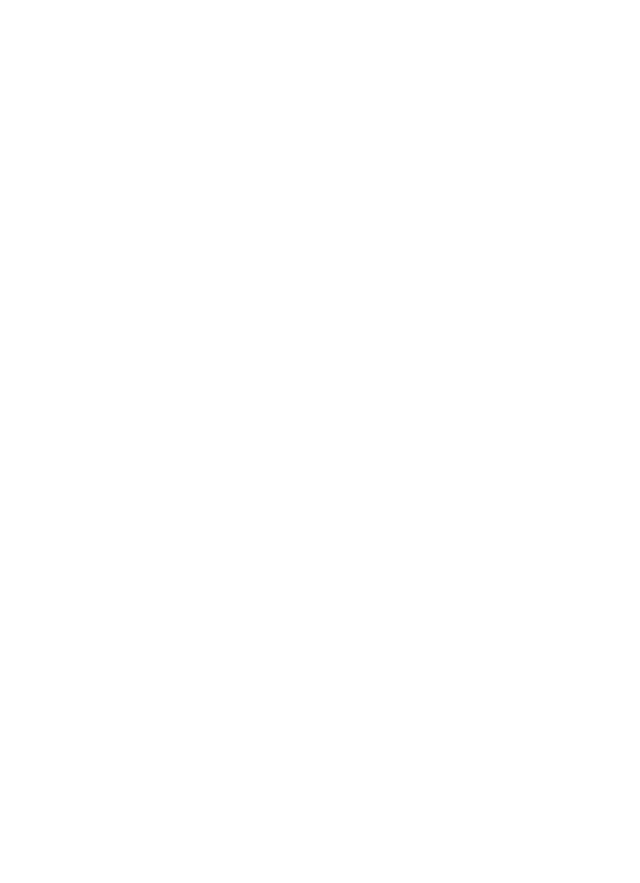
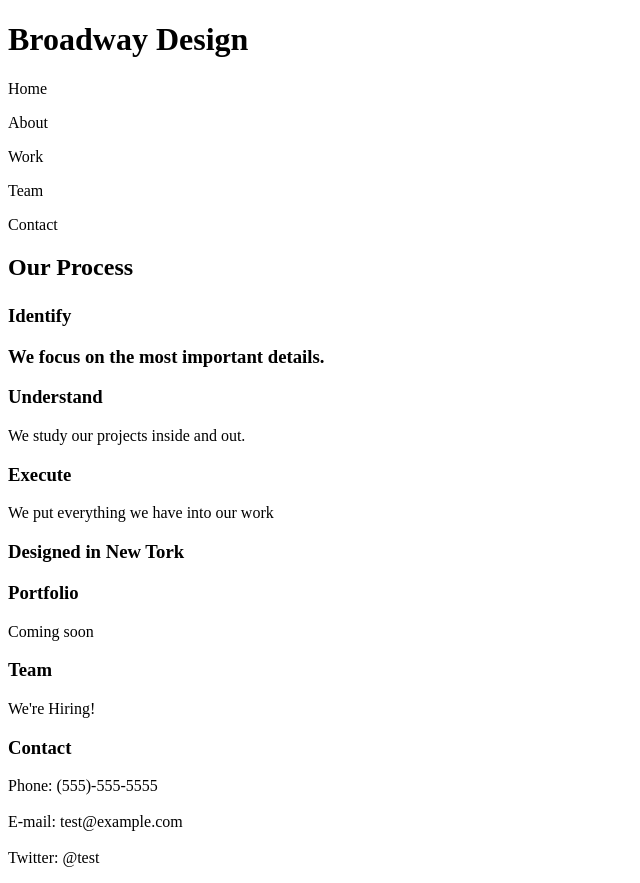
Before and after one commit to jameseb123/broadway, a plain HTML site: page index.html in a window 1280 px wide. Shown: the whole page, without its empty margins (0-640 px from the left). Before the commit the page ends 800 px from the top, so only its background shows below. Drawn offline with Linux system fonts and the light colour scheme.

Commit message:
main html complete

```diff
--- a/index.html
+++ b/index.html
@@ -6,6 +6,37 @@
     <link href="resources/css/style.css" type="text/css" rel="stylesheet">
   </head>
   <body>
+<!-- Header -->
+    <div class="nav">
+      <h1>Broadway Design</h1>
+      <p>Home</p>
+      <p>About</p>
+      <p>Work</p>
+      <p>Team</p>
+      <p>Contact</p>
+    </div>
+<!-- Body -->
+    <h2>Our Process</<h2>
+    <p></p>
+    <h3>Identify<h3>
+    <p>We focus on the most important details.</p>
+    <p></p>
+    <h3>Understand</h3>
+    <p>We study our projects inside and out.</p>
+    <p></p>
+    <h3>Execute</h3>
+    <p>We put everything we have into our work</p>
+<!-- Footer -->
+    <div class="Banner">
+      <h3>Designed in New Tork</h3>
+    </div>
+    <h3>Portfolio</h3>
+    <p>Coming soon</p>
+    <h3>Team</h3>
+    <p>We're Hiring!</p>
+    <h3>Contact</h3>
+    <p>Phone: (555)-555-5555<br><br>E-mail: test@example.com<br><br>Twitter: @test</p>
+
 
   </body>
 </html>
```
